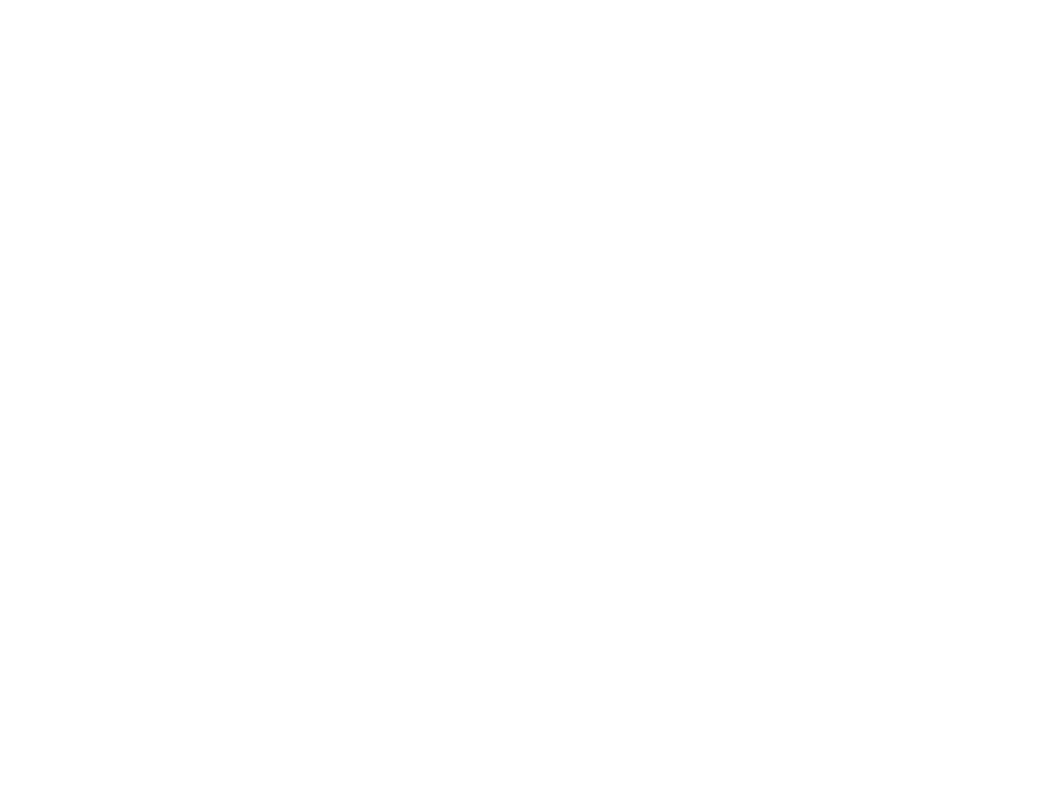
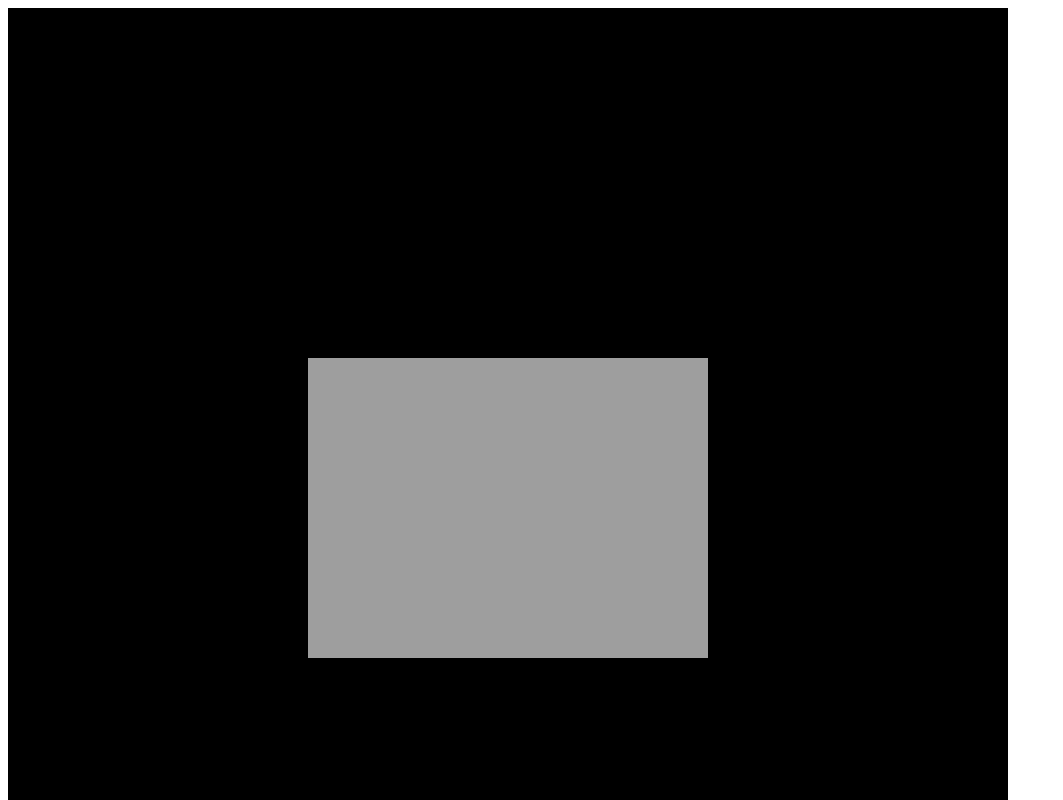
Before and after one commit to matthewlmueller/MakerGames, a plain HTML site: page index.html in a window 1280 px wide. Shown: the top 800 px of the page, without its empty margins (0-1063 px from the left). Drawn offline with Linux system fonts and the light colour scheme; animation ran at ten frames a second.

```diff
--- a/index.html
+++ b/index.html
@@ -4,7 +4,7 @@
         <meta charset="UTF-8" />
         <title>Board Test</title>
         <script src="/lib/phaser.min.js"></script>
-        <script src="/src/init.js"
+        <script src="/src/init.js"></script>
     </head>
     <body>
     </body>
--- a/src/init.js
+++ b/src/init.js
@@ -1,19 +1,15 @@
 window.onload = function() {
+        var game = new Phaser.Game(1000, 1000, Phaser.AUTO, '', { preload: preload, create: create });
 
 
-    var game = new Phaser.Game(1000, 1000, Phaser.AUTO, '', { preload: preload, create: create });
+        function preload () {
+                game.load.image('board', 'assets/board.jpg');
+                game.load.image('piece1', 'assets/pieces/piece1.png')
+        }
 
-    function preload () {
-
-        game.load.image('board', 'assets/board.jpg');
-
-    }
-
-    function create () {
-
-        var logo = game.add.sprite(game.world.centerX, game.world.centerY, 'board');
-        logo.anchor.setTo(0.5, 0.5);
-
-    }
+        function create () {
+                var board = game.add.sprite(game.world.centerX, game.world.centerY, 'board');
+                board.anchor.setTo(0.5, 0.5);
+        }
 
 };
```
Also changed, not shown: assets/pieces/piece1.png (added).
